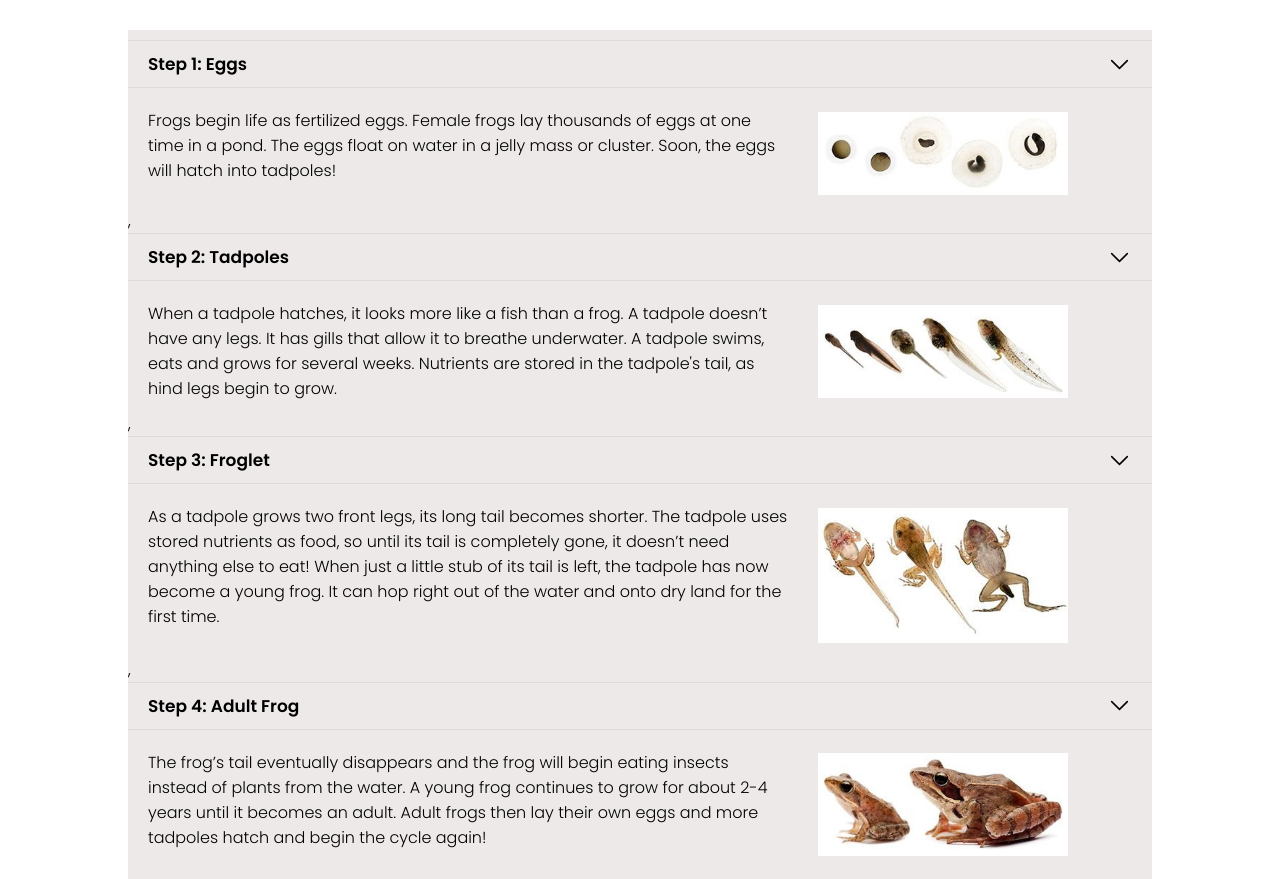
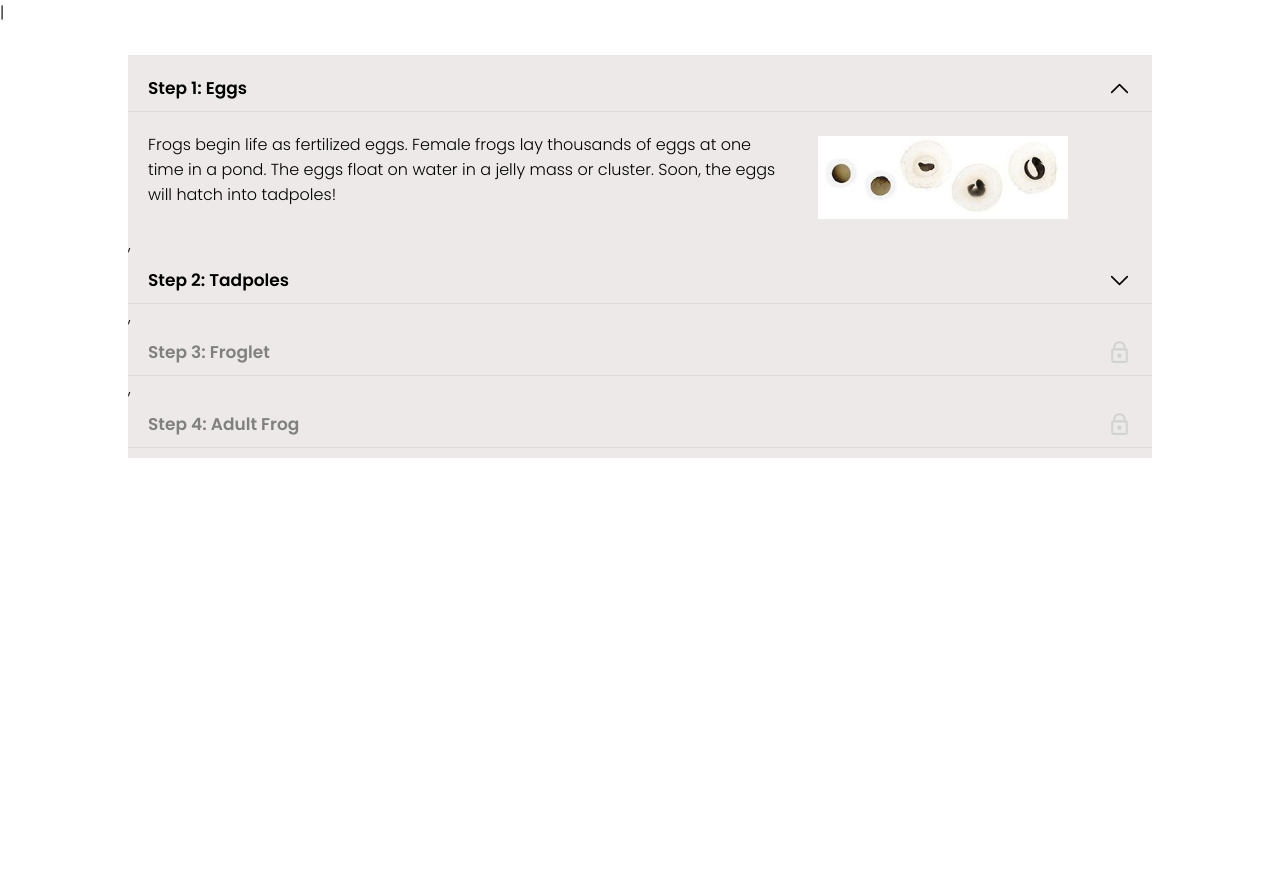
Before and after one commit to Elias-Kibret/Teddy-s-Project, a plain HTML site: page index.html in a window 1280 px wide. Both pictures are taken after a click on the element 1119 px from the left and 64 px from the top of the page. After the commit the page ends 800 px from the top, so only its background shows below. Drawn offline with Linux system fonts and the light colour scheme.

Commit message:
back to intial

```diff
--- a/css/style.scss
+++ b/css/style.scss
@@ -20,21 +20,38 @@ body{
         padding-bottom: 10px;
         padding: 10px 20px;
         border-bottom: 1px solid rgb(221, 219, 219);
-        border-top: 1px solid rgb(221, 219, 219);
-        h1{
+        // border-top: 1px solid rgb(221, 219, 219);
+        .title{
             font-size: 17px;
+            color: gray;
+        }
+        .active{
+            color:black
         }
         .icon{
             width: 25px;
             height: 25px;
+            transition: transform .7s ease-in-out;
             img{
                 width: 100%;
                 height: 100%;
                 object-fit: contain;
+
             }
+            .show{
+                display: block;
+            }
+            .hide{
+                display: none !important;
+            }
+            .rotateIcons{
+                transform: rotate(180deg);
+            }
+
         }
     }
-    .list{
+
+    .panel{
         display: flex;
         padding: 10px 20px;
         margin-top: 10px;
@@ -42,7 +59,7 @@ body{
             padding-right: 30px;
             width:65%;
         }
-        .list-image{
+        .panel-image{
             width: 250px;
             height: 100;
             img{
@@ -52,4 +69,5 @@ body{
             }
         }
     }
+
 }
--- a/index.html
+++ b/index.html
@@ -3,7 +3,8 @@
 <head>
     <meta charset="UTF-8">
     <meta http-equiv="X-UA-Compatible" content="IE=edge">
-    <meta name="viewport" content="width=device-width, initial-scale=1.0">
+    <meta name="viewport" content="width=device-width, initial-scale=1.0">|
+    <meta name="viewport" content="width=device-width, user-scalable=no">
     <link rel="stylesheet" type="text/css" href="./css/style.css" />
     <link rel="preconnect" href="https://fonts.googleapis.com">
     <link rel="preconnect" href="https://fonts.gstatic.com" crossorigin>
--- a/script.js
+++ b/script.js
@@ -56,35 +56,100 @@ const data = [
 	},
 ];
 let container = document.getElementById("main");
-const AccordionDOM = data?.map((item) => {
+let buttons = document.getElementsByClassName("icon");
+let panel = document.getElementsByClassName("panel");
+let title = document.getElementsByClassName("title");
+let arrowButton = document.getElementsByClassName("arrow");
+let lockButton = document.getElementsByClassName("lock");
+
+const state = [true, false, false, false];
+let active = false;
+let intialClicked = false;
+
+const intial = () => {
+	const AccordionDOM = data?.map((item, index) => {
 		return `<section>
 				  <div class="header">
-             <h1>
+					 <h1 class="title">
 						${item.title.value}
 					 </h1>
 					 <div class="icon">
-             <img src="./assets/arrowDown.svg" alt="arrow"/>
+
+					 <img src="./assets/arrowDown.svg" class="${
+							state[index] ? "show" : "hide"
+						} arrow" alt="arrow down"/>
+					 <img src="./assets/lock.svg" class="${
+							!state[index] ? "show" : "hide"
+						} lock" alt="lock"/>
+
+
 					 </div>
 				  </div>
-          <div class="list">
+
+				  <div class="panel">
 					<p>${item.panel.value}
 				  </p>
-          <div class="list-image">
+				  <div class="panel-image">
 				  <img src="${"./assets/" + item?.panel?.image?.src}" alt=${
 			item?.panel.image.title
 		}/>
+
 				  </div>
 
 				  </div>
-    </section>
-    `;
+			</section>`;
 	});
 	container.innerHTML = AccordionDOM;
+	for (let i = 0; i < buttons.length; i++) {
+		if (!state[i] || i == 0) {
+			panel[i].style.display = "none";
+		}
+		if (i == 0 && state[i]) {
+			title[i].classList.add("active");
+		}
+	}
+};
+intial();
+let prevReturned;
+for (let i = 0; i < buttons.length; i++) {
+	active = true;
+	buttons[i].addEventListener("click", () => {
+		if (
+			state[i] &&
+			state.slice(i + 1).every((item) => item == false) &&
+			intialClicked
+		) {
+			panel[i].style.display = "none";
+			state[i] = false;
+		} else if (state.slice(0, i).every((item) => item == true)) {
+			panel[i].style.display = "flex";
+			state[i] = true;
+		}
+		if (!intialClicked && i == 0) {
+			panel[i].style.display = "flex";
+			intialClicked = true;
+		}
 
-let buttons = document.getElementsByClassName("icon");
-console.log(buttons.length);
-const state = [false, false, false, false];
+		if ((i == 0 || state[i - 1]) && active && i !== state.length - 1) {
+			title[i + 1].classList.add("active");
+			arrowButton[i + 1].classList.add("show");
+			arrowButton[i + 1].classList.remove("hide");
+			lockButton[i + 1].classList.add("hide");
+			lockButton[i + 1].classList.remove("show");
+		}
+		//Toggle Arrow
+		if (state[i]) {
+			console.log("add", i);
+			arrowButton[i].classList.add("rotateIcons");
+		}
+		if (!state[i]) {
+			arrowButton[i].classList.remove("rotateIcons");
+		}
+		const currentReturn = state.every((item) => item == false);
 
-for (let i = 0; i < buttons.length; i++) {
-	buttons[i].addEventListener("click", () => {});
+		if (intialClicked && state[0] && prevReturned) {
+			intial();
 		}
+		prevReturned = currentReturn;
+	});
+}
```
Also changed, not shown: assets/lock.svg (added), css/style.css, 1 other file. Lines whose indentation alone changed are shown as unchanged.
